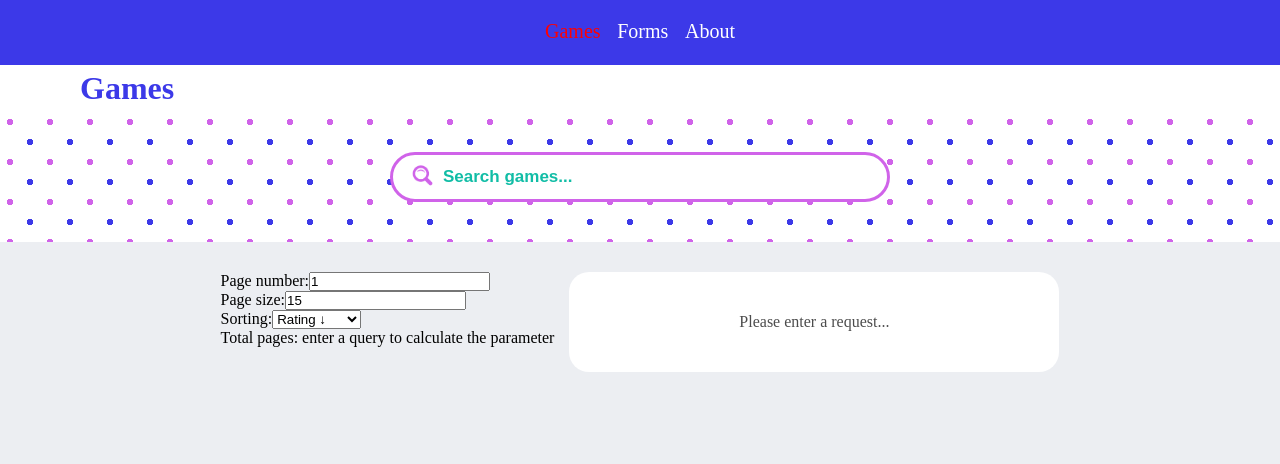
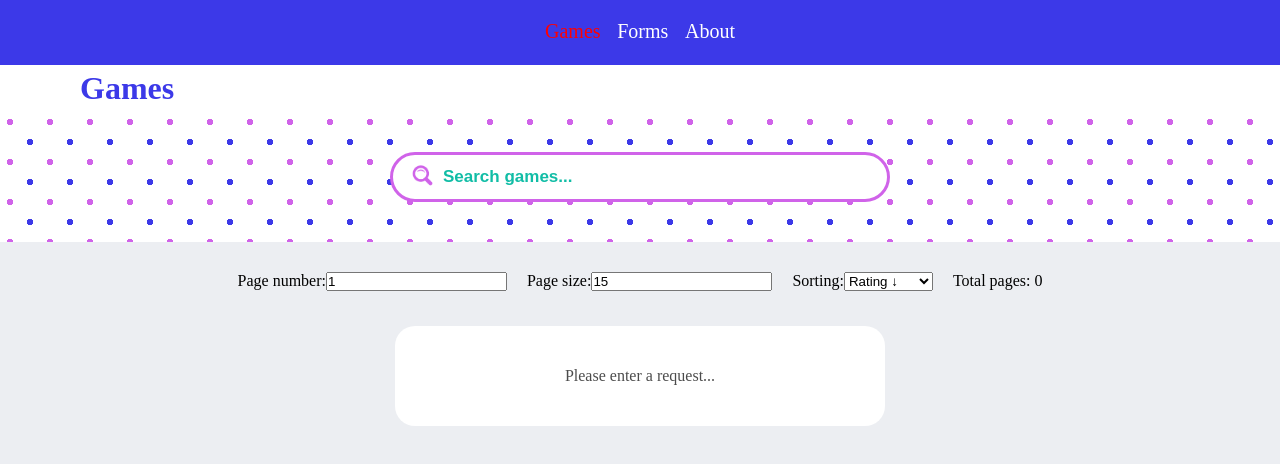
Before and after one commit to ry-ksu/react-redux, a React (Create React App) app: page / in a window 1280 px wide. Shown: the top 464 px of the page. Built offline with nearby package versions, Linux system fonts and the light colour scheme; the HTML template or start-up script is replaced by a standard one.

Commit message:
feat: add style

```diff
--- a/src/components/App/index.tsx
+++ b/src/components/App/index.tsx
@@ -22,7 +22,7 @@ const defaultGameState: IGameState = {
   ordering: '-rating',
   page: '1',
   pageSize: '15',
-  count: 'enter a query to calculate the parameter',
+  count: '0',
   chosenGame: null,
   isLoaded: 'not loaded',
 };
--- a/src/components/gameCards/index.module.css
+++ b/src/components/gameCards/index.module.css
@@ -1,4 +1,11 @@
- .gamesCard {
+.card-list {
+  display: flex;
+  flex-wrap: wrap;
+  justify-content: center;
+  gap: 15px;
+}
+
+.gamesCard {
   position: relative;
   background: #fff;
   border-radius: 20px;
--- a/src/components/gameCards/index.tsx
+++ b/src/components/gameCards/index.tsx
@@ -10,7 +10,7 @@ export const GameCards = (prop: IAPICards) => {
   const { gamesState } = useGlobalContext();
 
   return (
-    <>
+    <div className={styles['card-list']}>
       {gamesState.gamesCards.map((game, i) => (
         <div
           data-testid="games/card"
@@ -30,6 +30,6 @@ export const GameCards = (prop: IAPICards) => {
           </div>
         </div>
       ))}
-    </>
+    </div>
   );
 };
--- a/src/components/gameList/index.module.css
+++ b/src/components/gameList/index.module.css
@@ -1,9 +1,9 @@
-.game-list-wrapper {
+.game-list {
   background: #eceef2;
   min-height: calc(100vh - 242px);
 }
 
-.game-list__cards {
+.game-list-wrapper {
   max-width: 1200px;
   margin: auto;
   padding: 30px 5px;
@@ -13,6 +13,11 @@
   gap: 15px;
 }
 
-.game-list__header {
+.game-list__header,
+.game-list__content {
+  width: 100%;
+}
 
+.game-list__content {
+  margin-top: 20px;
 }
--- a/src/components/gameList/index.tsx
+++ b/src/components/gameList/index.tsx
@@ -32,12 +32,10 @@ export const GameList = (prop: IGameListProps) => {
   return (
     <div className={styles['game-list']}>
       <div className={styles['game-list-wrapper']}>
-        <div className={styles['game-list__cards']}>
-          <div className={styles['game-list__header']}>
-            <GameList__header />
-          </div>
-          <div className={styles['game-list__content']}>{content}</div>
+        <div className={styles['game-list__header']}>
+          <GameList__header />
         </div>
+        <div className={styles['game-list__content']}>{content}</div>
         <Loader isLoading={gamesState.isLoaded} />
       </div>
     </div>
--- a/src/components/gameList__header/gameList__header.tsx
+++ b/src/components/gameList__header/gameList__header.tsx
@@ -92,11 +92,11 @@ export const GameList__header = () => {
   };
 
   return (
-    <div className={styles['game-list__header']}>
-      <form>
-        <label>
+    <form className={styles['form']}>
+      <label className={styles['form__label']}>
         Page number:
         <input
+          className={styles['form__input_page']}
           data-testid="page"
           type="number"
           {...register('page', {
@@ -158,9 +158,8 @@ export const GameList__header = () => {
           <option value="released">Released ↑</option>
         </select>
       </label>
-      </form>
 
       <p>Total pages: {pageCount}</p>
-    </div>
+    </form>
   );
 };
--- a/src/components/gameList__header/index.module.css
+++ b/src/components/gameList__header/index.module.css
@@ -0,0 +1,7 @@
+.form {
+  display: flex;
+  justify-content: center;
+  gap: 20px;
+  margin: 0 20px;
+  flex-wrap: wrap;
+}
--- a/src/components/gameWarning/index.module.css
+++ b/src/components/gameWarning/index.module.css
@@ -3,6 +3,7 @@
   width: 370px;
   height: 100px;
   border-radius: 20px;
+  margin: auto;
   display: flex;
   justify-content: center;
   align-items: center;
```
Also changed, not shown: 18 other files (tests, documents, lock files or other folders). Lines whose indentation alone changed are shown as unchanged.
